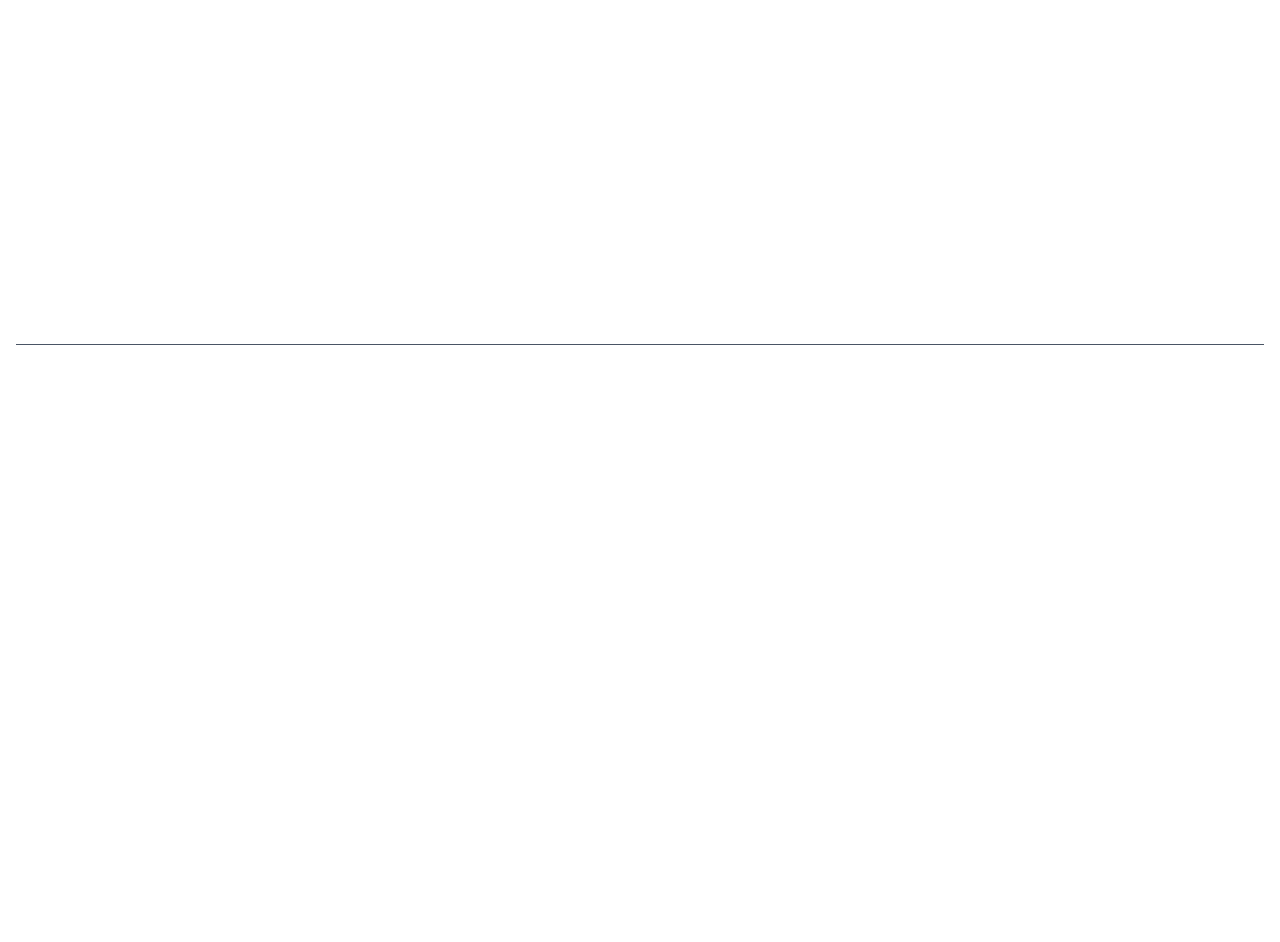
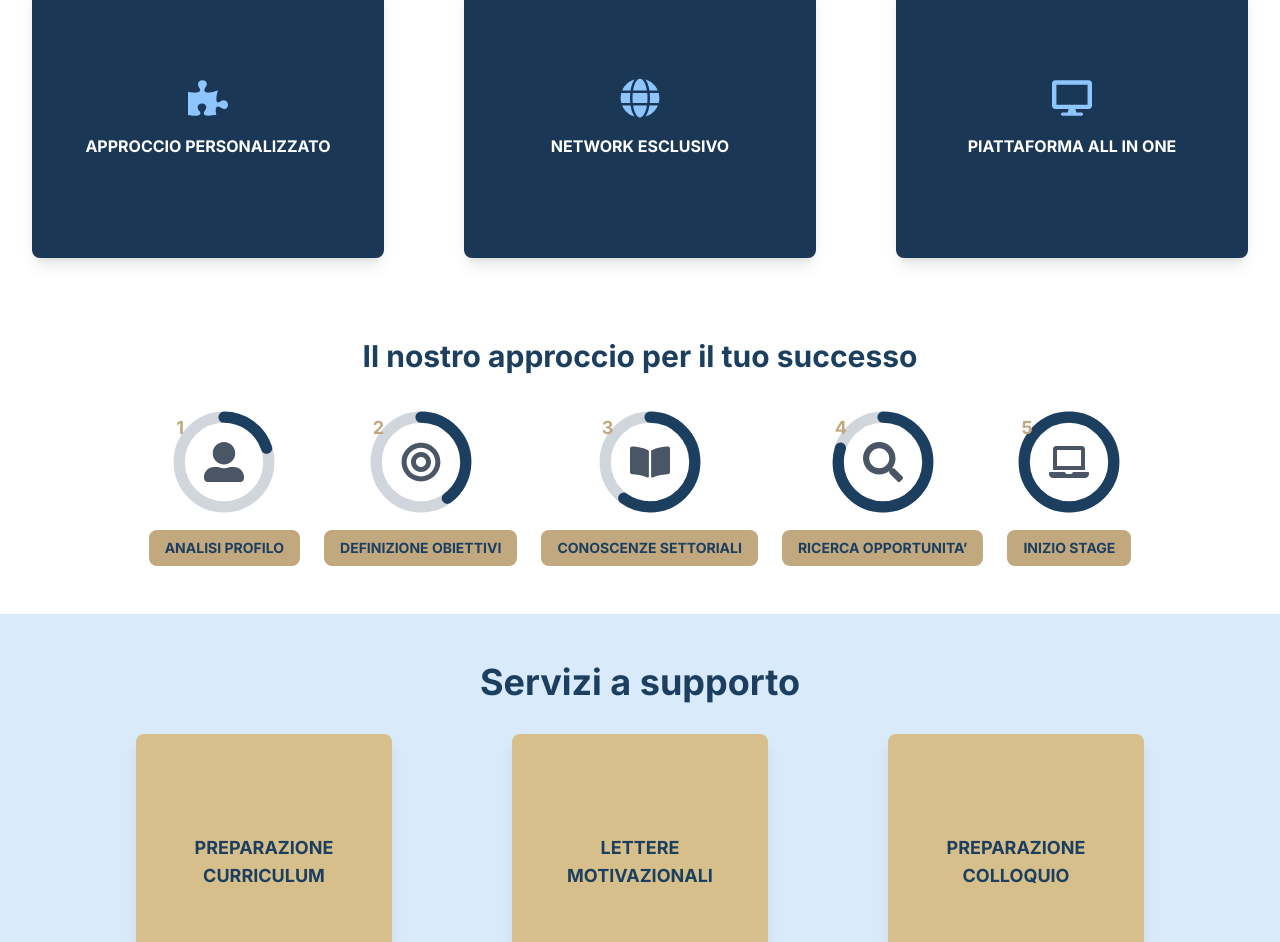
Before and after one commit to konhito/LastAdmissionHub, a Next.js app: page /carrer in a window 1280 px wide. Before the commit this address had no page. Shown: the part 700-1642 px from the top of the page. Before the commit the page ends 1145 px from the top, so only its background shows below. Built offline with nearby package versions, Linux system fonts and the light colour scheme.

Commit message:
added the carrer page

```diff
--- a/src/app/admission/page.tsx
+++ b/src/app/admission/page.tsx
@@ -1,55 +1,105 @@
-// app/page.tsx
 import React from "react";
 import Image from "next/image";
 import admiFirst from "@/public/admiFirst.jpg";
 import admiSec from "@/public/admiSec.jpg";
 import CallToAction from "@/components/CallToAction";
 
+import {
+  Briefcase,
+  FileText,
+  UserCheck,
+  MessageSquare,
+  Award,
+  Users,
+} from "lucide-react";
+
 export default function HomePage() {
+  const cards = [
+    {
+      icon: <Briefcase size={40} className="text-white" />,
+      title: "ORIENTAMENTO ECONSULENZA PERLE BUSINESS SCHOOLS",
+      description: "Supporto per la scelta delle Business Schools.",
+    },
+    {
+      icon: <UserCheck size={40} className="text-white" />,
+      title: "DEFINIZIONE DELPROFILO EPREPARAZIONE CURRICULUM",
+      description: "Preparazione curriculum e strategia applicativa.",
+    },
+    {
+      icon: <Users size={40} className="text-white" />,
+      title: "SKILLS REFINEMENT ERICERCA STAGE EOPPORTUNITA’",
+      description: "Ricerca stage e opportunità lavorative.",
+    },
+    {
+      icon: <FileText size={40} className="text-white" />,
+      title: "PREPARAZIONE COVER LETTER,ESSAYS, LETTERE DI RACCOMANDAZIONE",
+      description: "Essays e lettere di raccomandazione.",
+    },
+    {
+      icon: <MessageSquare size={40} className="text-white" />,
+      title: "SIMULAZIONE DEICOLLOQUI DISELEZIONE",
+      description: "Preparazione ai colloqui di selezione.",
+    },
+    {
+      icon: <Award size={40} className="text-white" />,
+      title: "STRATEGIA POST AMMISSIONE EBORSE DI STUDIO",
+      description: "Borse di studio e percorsi formativi.",
+    },
+  ];
+
   return (
-    <main className="bg-white text-gray-800 min-h-screen flex flex-col items-center justify-center p-6">
-      <Image src={admiFirst} alt="admission portal" className="my-3" />
-      <Image src={admiSec} alt="admission portal" className="my-3" />
+    <main className="bg-white text-gray-800 min-h-screen flex flex-col items-center">
+      {/* Images Section */}
+      <div className="w-full max-w-5xl mb-12">
+        <Image
+          src={admiFirst}
+          alt="Admission Portal"
+          className="rounded-lg shadow-md mb-3 mt-20"
+        />
+        <div className="w-full rounded mb-3 bg-[#1c3f60] py-12 flex justify-center items-center">
+          <h2 className="text-white text-xl text-center">
+            Testo sui nostri servizi
+          </h2>
+        </div>
 
-      <section className="grid grid-cols-1 md:grid-cols-3 gap-6 mb-12">
-        <div className="bg-blue-100 p-6 rounded-lg shadow-md">
-          <h2 className="text-xl font-semibold text-blue-600 mb-2">
+        {/* Cards Section with Title and Flip Animation */}
+        <div className="p-8 bg-[#FFF3DB] rounded-lg">
+          <h2 className="text-2xl font-bold text-center text-[#0B3555] mb-6">
             Application Toolkit
           </h2>
-          <ul className="text-gray-600">
-            <li>Orientamento e consulenza per le business schools</li>
-            <li>Definizione del profilo e preparazione curriculum</li>
-            <li>Skills refinement e ricerca stage e opportunità</li>
-            <li>
-              Preparazione cover letter, essays, lettere di raccomandazione
-            </li>
-            <li>Simulazione dei colloqui di selezione</li>
-            <li>Strategia post ammissione e borse di studio</li>
-          </ul>
+          <div className="grid grid-cols-1 sm:grid-cols-2 md:grid-cols-3 gap-6">
+            {cards.map((card, index) => (
+              <div
+                key={index}
+                className="relative w-full h-64 group perspective"
+              >
+                <div className="relative w-full h-full transform transition-transform duration-500 preserve-3d">
+                  {/* Front Side */}
+                  <div className="absolute w-full h-full bg-[#0B3555] rounded-lg shadow-lg flex flex-col items-center justify-center text-white text-center font-bold p-4 backface-hidden">
+                    {card.icon}
+                    <p className="mt-4">{card.title}</p>
+                  </div>
+                  {/* Back Side */}
+                  <div className="absolute w-full h-full bg-[#FF5252] rounded-lg shadow-lg flex flex-col items-center justify-center text-white text-center font-bold p-4 rotate-y-180 backface-hidden">
+                    <p>{card.description}</p>
+                  </div>
+                </div>
+              </div>
+            ))}
+          </div>
         </div>
-        <div className="bg-blue-100 p-6 rounded-lg shadow-md">
-          <h2 className="text-xl font-semibold text-blue-600 mb-2">
-            Un percorso completo
-          </h2>
-          <ul className="text-gray-600">
-            <li>Tutoring GMAT</li>
-            <li>Tutoring IELTS</li>
-            <li>Percorso Mastermind</li>
-          </ul>
+
+        <Image
+          src={admiSec}
+          alt="Admission Portal"
+          className="rounded-lg shadow-md mt-2"
+        />
+      </div>
+
+      <div className="w-full bg-[#1c3f60] py-12">
+        <div className="max-w-5xl mx-auto">
+          <CallToAction />
         </div>
-        <div className="bg-blue-100 p-6 rounded-lg shadow-md">
-          <h2 className="text-xl font-semibold text-blue-600 mb-2">
-            Altre risorse
-          </h2>
-          <ul className="text-gray-600">
-            <li>Il nostro blog</li>
-            <li>AcademyPro</li>
-            <li>YouTube</li>
-          </ul>
-        </div>
-      </section>
-      <div className="bg-black w-full">
-        <CallToAction />
       </div>
     </main>
   );
--- /dev/null
+++ b/src/app/carrer/page.tsx
@@ -0,0 +1,187 @@
+import React from "react";
+import Image from "next/image";
+import admiFirst from "@/public/car1.jpg";
+
+import CallToAction from "@/components/CallToAction";
+
+import { FaPuzzlePiece, FaGlobe, FaDesktop } from "react-icons/fa";
+import {
+  FaUserAlt,
+  FaBullseye,
+  FaBookOpen,
+  FaSearch,
+  FaLaptop,
+} from "react-icons/fa";
+
+export default function HomePage() {
+  const services = [
+    {
+      title: "PREPARAZIONE CURRICULUM",
+      description: "Aiutiamo a creare un CV professionale e ottimizzato.",
+    },
+    {
+      title: "LETTERE MOTIVAZIONALI",
+      description: "Scriviamo lettere motivazionali efficaci per candidature.",
+    },
+    {
+      title: "PREPARAZIONE COLLOQUIO",
+      description: "Simuliamo colloqui per una preparazione ottimale.",
+    },
+  ];
+  const steps = [
+    {
+      number: "1",
+      icon: <FaUserAlt size={40} />,
+      title: "ANALISI PROFILO",
+      progress: 20,
+    },
+    {
+      number: "2",
+      icon: <FaBullseye size={40} />,
+      title: "DEFINIZIONE OBIETTIVI",
+      progress: 40,
+    },
+    {
+      number: "3",
+      icon: <FaBookOpen size={40} />,
+      title: "CONOSCENZE SETTORIALI",
+      progress: 60,
+    },
+    {
+      number: "4",
+      icon: <FaSearch size={40} />,
+      title: "RICERCA OPPORTUNITA’",
+      progress: 80,
+    },
+    {
+      number: "5",
+      icon: <FaLaptop size={40} />,
+      title: "INIZIO STAGE",
+      progress: 100,
+    },
+  ];
+  const cards = [
+    {
+      icon: <FaPuzzlePiece size={40} className="text-blue-300" />,
+      title: "APPROCCIO PERSONALIZZATO",
+    },
+    {
+      icon: <FaGlobe size={40} className="text-blue-300" />,
+      title: "NETWORK ESCLUSIVO",
+    },
+    {
+      icon: <FaDesktop size={40} className="text-blue-300" />,
+      title: "PIATTAFORMA ALL IN ONE",
+    },
+  ];
+
+  return (
+    <main className="bg-white text-gray-800 min-h-screen flex flex-col items-center">
+      {/* Images Section */}
+      <div className="w-full max-w-7xl mb-2">
+        <Image
+          src={admiFirst}
+          alt="Admission Portal"
+          className="rounded-lg shadow-md mb-6 mt-20"
+        />
+
+        <div className="flex justify-center gap-20 p-8 w-full">
+          {cards.map((card, index) => (
+            <div
+              key={index}
+              className="w-90 h-70  bg-[#1A3756] rounded-lg shadow-lg flex flex-col items-center justify-center text-white text-center font-bold p-8"
+            >
+              {card.icon}
+              <p className="mt-4">{card.title}</p>
+            </div>
+          ))}
+        </div>
+
+        <div className="bg-white py-12 px-4">
+          <h2 className="text-2xl md:text-3xl font-bold text-center text-[#1c3f60] mb-8">
+            Il nostro approccio per il tuo successo
+          </h2>
+
+          <div className="flex justify-center items-center gap-6 flex-wrap">
+            {steps.map((step, index) => (
+              <div
+                key={index}
+                className="flex flex-col items-center text-center"
+              >
+                <div className="relative flex items-center justify-center w-28 h-28">
+                  <svg
+                    className="absolute w-full h-full transform -rotate-90"
+                    viewBox="0 0 100 100"
+                  >
+                    <circle
+                      className="text-gray-300"
+                      strokeWidth="10"
+                      stroke="currentColor"
+                      fill="transparent"
+                      r="40"
+                      cx="50"
+                      cy="50"
+                    />
+                    <circle
+                      className="text-[#1c3f60] transition-all duration-500"
+                      strokeWidth="10"
+                      strokeDasharray="251"
+                      strokeDashoffset={251 - (251 * step.progress) / 100}
+                      strokeLinecap="round"
+                      stroke="currentColor"
+                      fill="transparent"
+                      r="40"
+                      cx="50"
+                      cy="50"
+                    />
+                  </svg>
+                  <span className="absolute text-lg font-bold text-[#C2A87F] top-2 left-2">
+                    {step.number}
+                  </span>
+                  <div className="text-gray-600">{step.icon}</div>
+                </div>
+                <div className="mt-3 bg-[#C2A87F] text-[#1c3f60] px-4 py-2 rounded-lg font-bold text-sm">
+                  {step.title}
+                </div>
+              </div>
+            ))}
+          </div>
+        </div>
+
+        <div className="bg-[#d9ebfb] py-12 px-4 text-center">
+          <h2 className="text-3xl md:text-4xl font-bold text-[#1c3f60] mb-8">
+            Servizi a supporto
+          </h2>
+          <div className="flex justify-center items-center gap-30 flex-wrap">
+            {services.map((service, index) => (
+              <div key={index} className="group perspective">
+                <div className="relative w-64 h-64 transform-style-preserve-3d transition-transform duration-500 ">
+                  {/* Front Side */}
+                  <div className="absolute inset-0 bg-[#d6bf8a] flex items-center justify-center rounded-lg shadow-lg backface-hidden">
+                    <span className="text-lg font-bold text-[#1c3f60] text-center px-4">
+                      {service.title}
+                    </span>
+                  </div>
+
+                  {/* Back Side */}
+                  <div className="absolute inset-0 bg-[#1c3f60] flex items-center justify-center rounded-lg shadow-lg rotate-y-180 backface-hidden">
+                    <span className="text-white text-center px-4">
+                      {service.description}
+                    </span>
+                  </div>
+                </div>
+              </div>
+            ))}
+          </div>
+        </div>
+      </div>
+
+      {/* Services Section */}
+      <div className="w-full bg-[#1c3f60] py-12">
+        <div className="max-w-5xl mx-auto">
+          <CallToAction />
+        </div>
+      </div>
+    </main>
+  );
+}
```
Also changed, not shown: src/public/car1.jpg (added).
